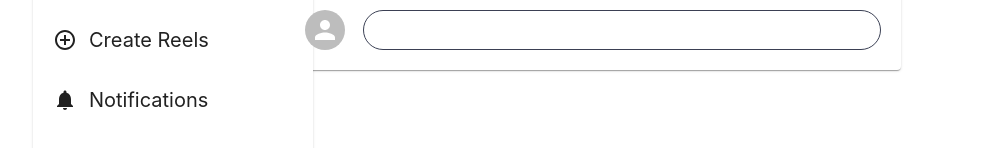
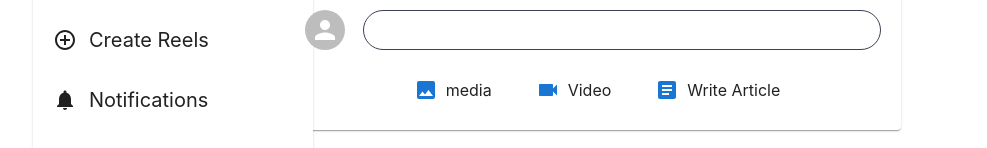
Before and after one commit to tmgnisc/Sajha-Connect-Java-Project, a React (Create React App) app: page / in a window 1280 px wide. Shown: the part 174-322 px from the top of the page, without its empty margins (47-1034 px from the left). Built offline with nearby package versions, Linux system fonts and the light colour scheme; the HTML template or start-up script is replaced by a standard one.

Commit message:
status bar

```diff
--- a/src/components/MiddlePart/MiddlePart.jsx
+++ b/src/components/MiddlePart/MiddlePart.jsx
@@ -1,10 +1,17 @@
-import { Avatar, Card } from "@mui/material";
+import { Avatar, Card, IconButton } from "@mui/material";
 import React from "react";
 import AddIcon from "@mui/icons-material/Add";
 import StoryCircle from "./StoryCircle";
+import ImageIcon from "@mui/icons-material/Image";
+import VideocamIcon from '@mui/icons-material/Videocam';
+import ArticleIcon from '@mui/icons-material/Article';
 
 const story = [11, 1, 1, 1, 1];
 const MiddlePart = () => {
+  const handleOpenCreatePostModal = () => {
+    console.log("hello this is handleopen");
+  };
+
   return (
     <div className="px-20">
       <section className="flex items-center p-5 rounded-b-md">
@@ -22,7 +29,34 @@ const MiddlePart = () => {
       <Card className="p-5 mt-5">
         <div className="flex justify-between">
           <Avatar />
-          <input className="outline-none w-[90%] rounded-full px-5 bg-transparent border-[#3b4054] border" type="text"/>
+          <input
+            readOnly
+            className="outline-none w-[90%] rounded-full px-5 bg-transparent border-[#3b4054] border"
+            type="text"
+          />
+        </div>
+        <div className="flex justify-center space-x-9 mt-5">
+          <div className="flex items-center">
+            <IconButton color="primary" onClick={handleOpenCreatePostModal}>
+              <ImageIcon />
+            </IconButton>
+            <span>media</span>
+          </div>
+          <div className="flex items-center">
+            <IconButton color="primary" onClick={handleOpenCreatePostModal}>
+
+            <VideocamIcon/>
+            </IconButton>
+            <span>Video</span>
+          </div>
+          <div className="flex items-center">
+            <IconButton color="primary" onClick={handleOpenCreatePostModal}>
+
+            <ArticleIcon/>
+            </IconButton>
+            <span> Write Article</span>
+          </div>
+
         </div>
       </Card>
     </div>
```
